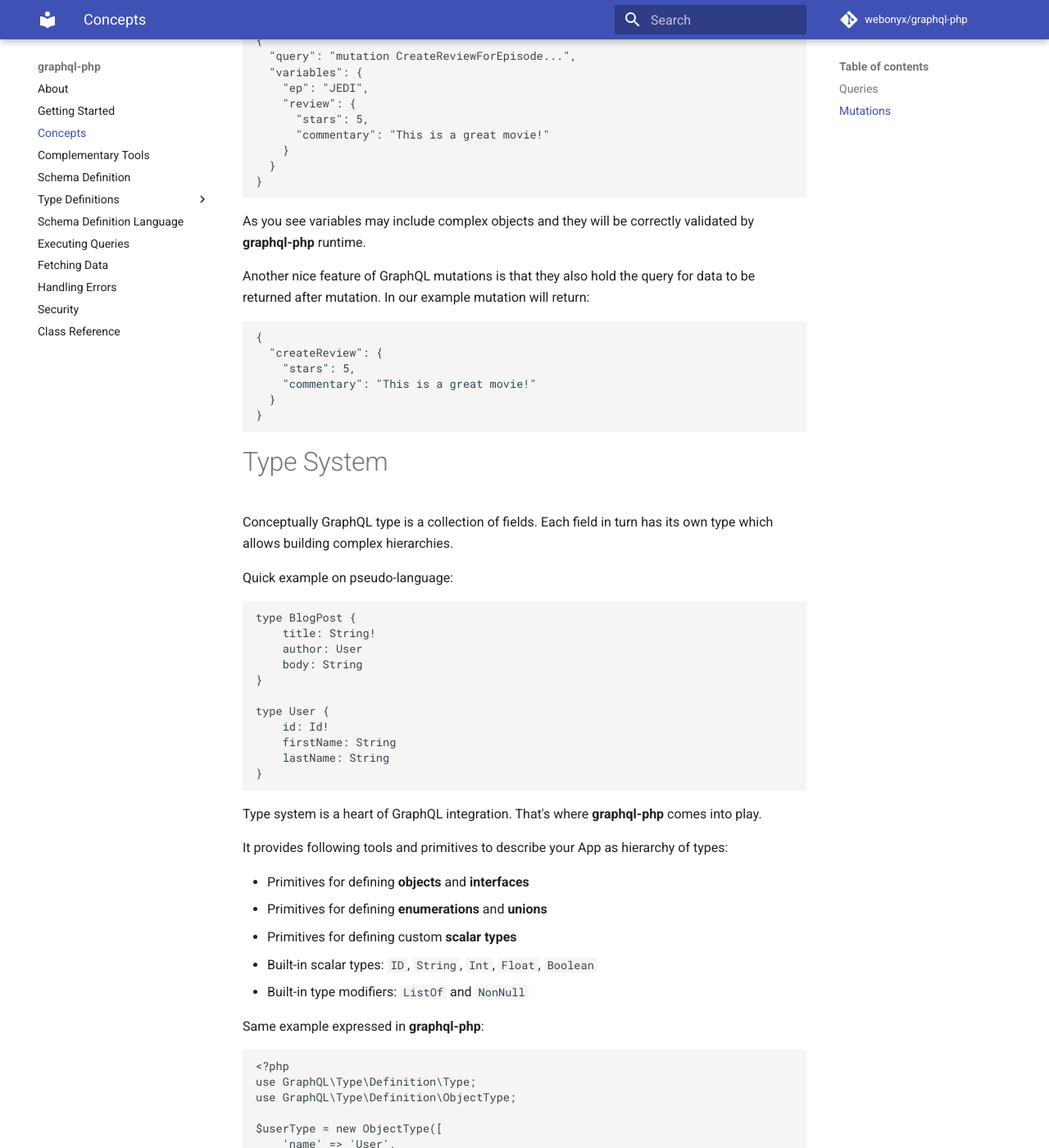
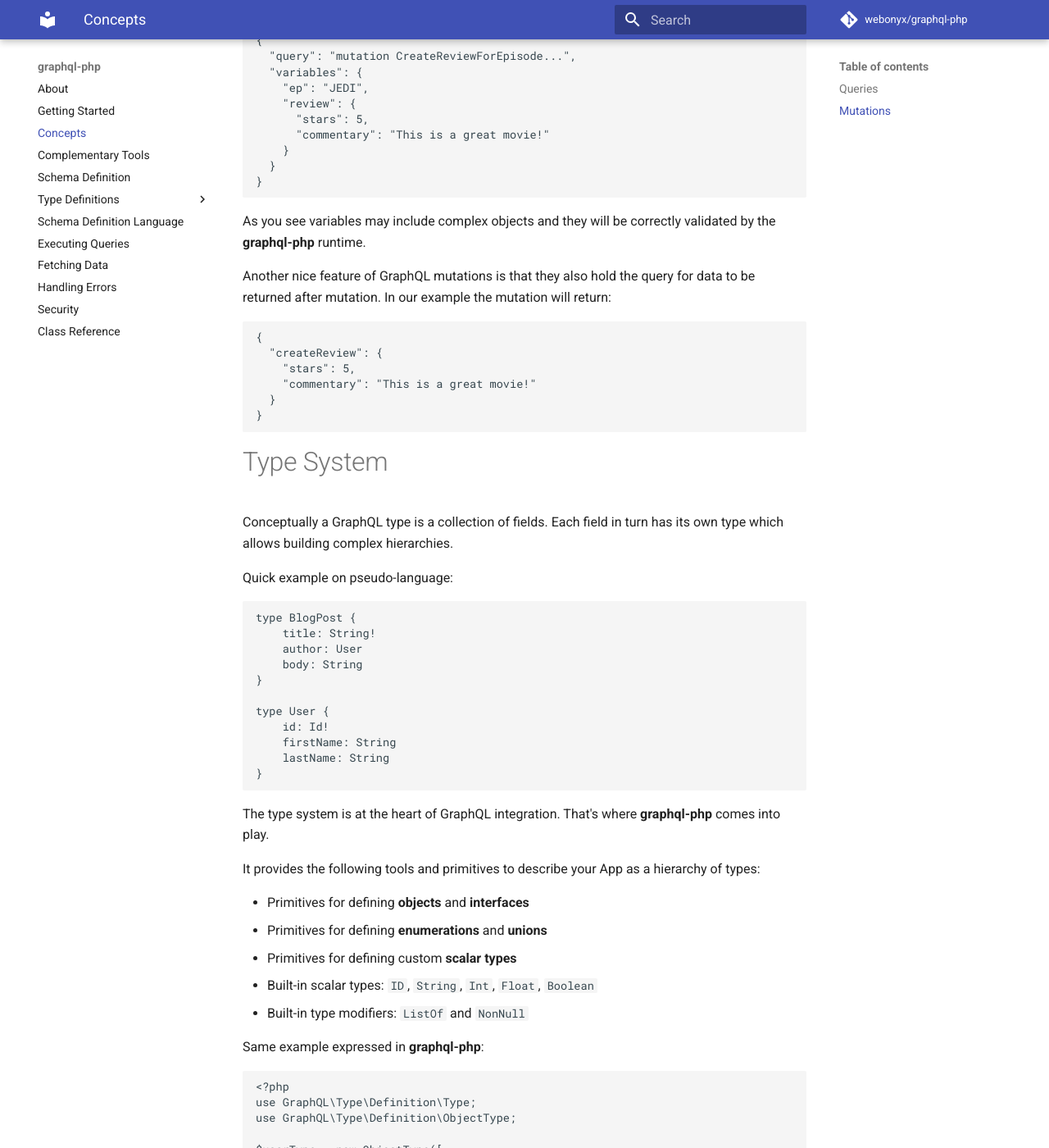
Before and after one commit to webonyx/graphql-php, an MkDocs documentation site: the page built from docs/concepts.md, in a window 1280 px wide and 1400 px high, scrolled down 1446 px. Shown: the whole window at 82% size. Built offline with MkDocs 1.6.1 and Material for MkDocs 9.7.7, drawn with Linux system fonts in a browser that asks for light colours; comment, search, counter and statistics services are not loaded; some of the changed text lies outside the part shown.

Commit message:
increase doc readability

````diff
--- a/docs/concepts.md
+++ b/docs/concepts.md
@@ -2,8 +2,8 @@
 GraphQL is data-centric. On the very top level it is built around three major concepts:
 **Schema**, **Query** and **Mutation**.
 
-You are expected to express your application as **Schema** (aka Type System) and expose it
-with single HTTP endpoint (e.g. using our [standard server](executing-queries.md#using-server)).
+You are expected to express your application as a **Schema** (aka Type System) and expose it
+with single a HTTP endpoint (e.g. using our [standard server](executing-queries.md#using-server)).
 Application clients (e.g. web or mobile clients) send **Queries**
 to this endpoint to request structured data and **Mutations** to perform changes (usually with HTTP POST method).
 
@@ -21,7 +21,7 @@ Queries are expressed in simple language that resembles JSON:
 }
 ```
 
-It was designed to mirror the structure of expected response:
+It was designed to mirror the structure of the expected response:
 ```json
 {
   "hero": {
@@ -34,9 +34,9 @@ It was designed to mirror the structure of expected response:
   }
 }
 ```
-**graphql-php** runtime parses Queries, makes sure that they are valid for given Type System
+The **graphql-php** runtime parses Queries, makes sure that they are valid for a given Type System
 and executes using [data fetching tools](data-fetching.md) provided by you
-as a part of integration. Queries are supposed to be idempotent.
+as part of the integration. Queries are supposed to be idempotent.
 
 ## Mutations
 Mutations are root fields that are allowed to have side effects, such as creating, updating or deleting data.
@@ -51,7 +51,7 @@ mutation CreateReviewForEpisode($ep: Episode!, $review: ReviewInput!) {
   }
 }
 ```
-Variables `$ep` and `$review` are sent alongside with mutation. Full HTTP request might look like this:
+Variables `$ep` and `$review` are sent alongside with the mutation. A full HTTP request might look like this:
 ```json
 // POST /graphql-endpoint
 // Content-Type: application/javascript
@@ -68,10 +68,10 @@ Variables `$ep` and `$review` are sent alongside with mutation. Full HTTP reques
 }
 ```
 As you see variables may include complex objects and they will be correctly validated by
-**graphql-php** runtime.
+the **graphql-php** runtime.
 
 Another nice feature of GraphQL mutations is that they also hold the query for data to be
-returned after mutation. In our example mutation will return:
+returned after mutation. In our example the mutation will return:
 ```
 {
   "createReview": {
@@ -82,7 +82,7 @@ returned after mutation. In our example mutation will return:
 ```
 
 # Type System
-Conceptually GraphQL type is a collection of fields. Each field in turn
+Conceptually a GraphQL type is a collection of fields. Each field in turn
 has its own type which allows building complex hierarchies.
 
 Quick example on pseudo-language:
@@ -100,9 +100,9 @@ type User {
 }
 ```
 
-Type system is a heart of GraphQL integration. That's where **graphql-php** comes into play.
+The type system is at the heart of GraphQL integration. That's where **graphql-php** comes into play.
 
-It provides following tools and primitives to describe your App as hierarchy of types:
+It provides the following tools and primitives to describe your App as a hierarchy of types:
 
  * Primitives for defining **objects** and **interfaces**
  * Primitives for defining **enumerations** and **unions**
````
Also changed, not shown: docs/getting-started.md (+4 -4 lines), docs/schema-definition.md (+12 -12 lines).
